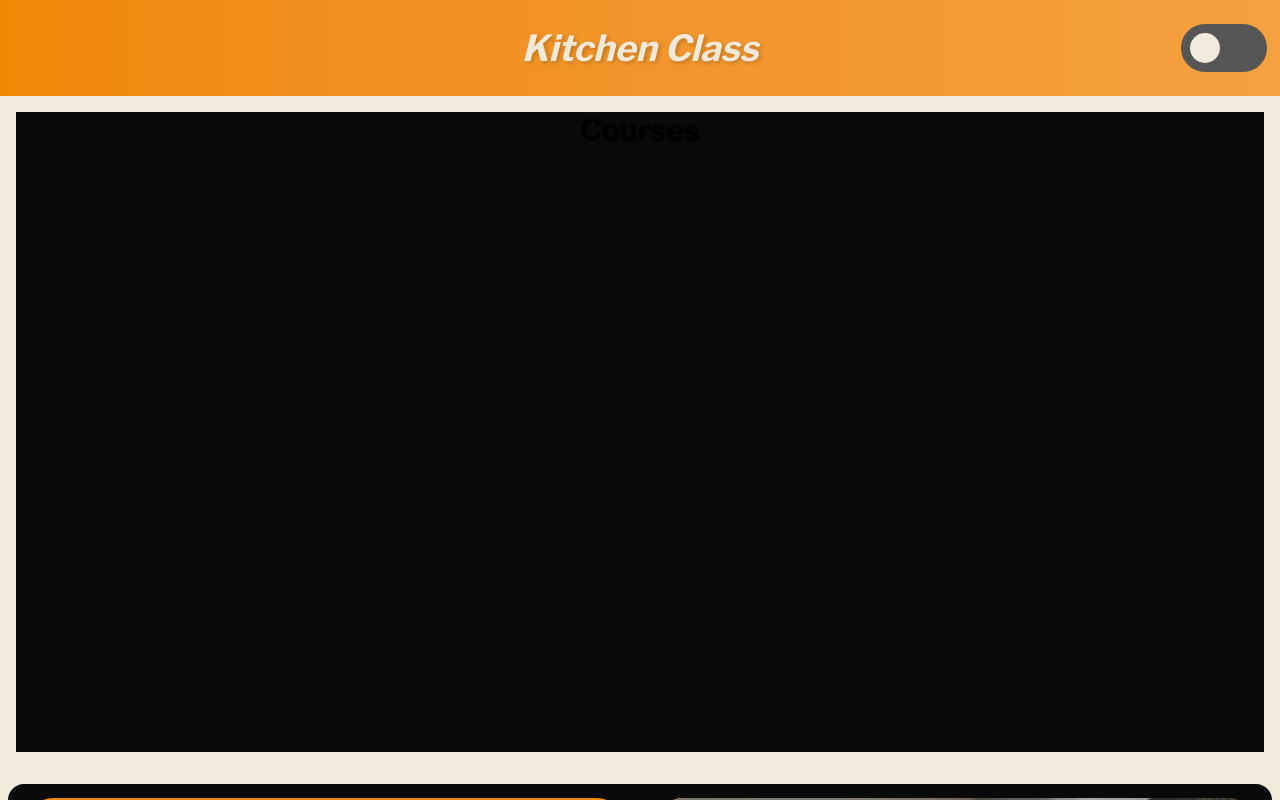
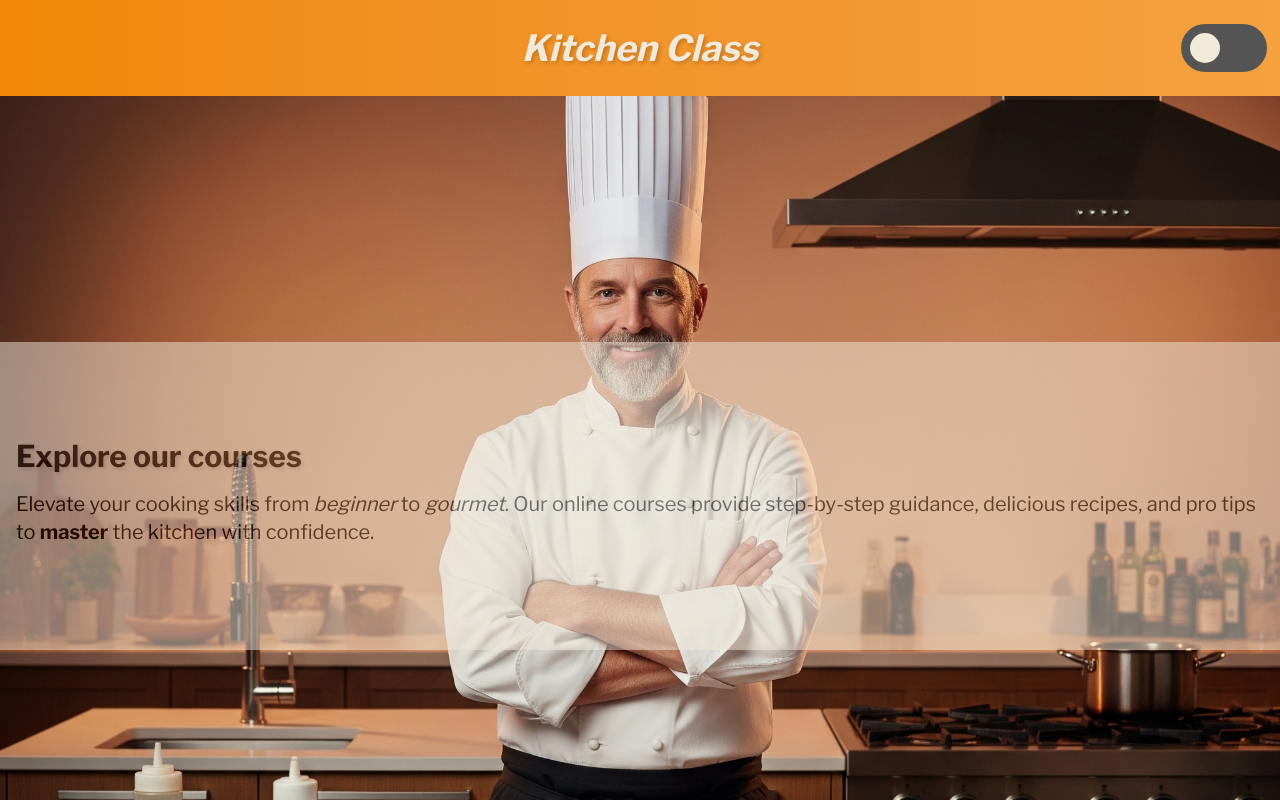
Before and after one commit to marcoD9/courses-landing-page, a Next.js app: page / in a window 1280 px wide. Shown: the top 800 px of the page. Built offline with nearby package versions, Linux system fonts and the light colour scheme.

Commit message:
Update title, add animations with framer motion

```diff
--- a/src/app/components/SectionTitle.tsx
+++ b/src/app/components/SectionTitle.tsx
@@ -1,11 +1,62 @@
+"use client";
+
 import React from "react";
+import { motion } from "framer-motion";
 
 export default function SectionTitle() {
+  const imagePath = "/background.png";
+  const sectionVariants = {
+    initial: { opacity: 0, y: 50 }, // Starts invisible, moved 100px down
+    whileInView: {
+      opacity: 1,
+      y: 0,
+      transition: { duration: 0.6, ease: "easeOut" },
+    }, // Fades in and moves up
+  };
+
   return (
-    <div className="bg-[var(--background)] h-[80vh] m-4">
-      <div className=" title-secondary flex flex-row  justify-center">
-        <h2>Courses</h2>
-      </div>
-    </div>
+    <>
+      <motion.div
+        className="relative h-[40vh] sm:h-[60vh] md:h-[80vh] xl:h-[100vh] bg-[var(--body)] overflow-hidden"
+        variants={sectionVariants} // Apply the defined section animation variants
+        initial="initial" // Set the initial state
+        whileInView="whileInView" // Animate to this state when the element enters the viewport
+        viewport={{ once: false }} // 'false' means animations will re-trigger every time the element enters/leaves view.
+        // Set to 'true' if you only want the entry animation to play once.
+      >
+        {/*Image */}
+        <div
+          className="absolute inset-0 bg-cover bg-center opacity-100"
+          style={{ backgroundImage: `url('${imagePath}')` }}
+        ></div>{" "}
+        {/*Title Container */}
+        <div className="bg-[var(--text-primary)] absolute top-1/2 left-1/2 -translate-x-1/2 -translate-y-1/2 w-full  opacity-50 z-20 flex items-center justify-center">
+          {/*
+          - absolute: Positions the element relative to its nearest positioned ancestor (the motion.div).
+          - top-1/2 left-1/2: Moves the top-left corner of the div to the center of the parent.
+          - -translate-x-1/2 -translate-y-1/2: Shifts the div back by half its own width and height, perfectly centering it.
+        */}
+
+          {/* Title Text */}
+          <div
+            className="flex flex-col items-start w-full justify-start px-4
+            /* padding */
+            py-8
+            sm:py-12
+            md:py-16
+            lg:py-24
+          "
+          >
+            <h2 className="title-secondary">Explore our courses</h2>
+            <h3 className="title-tertiary">
+              Elevate your cooking skills from <em>beginner</em> to{" "}
+              <em>gourmet</em>. Our online courses provide step-by-step
+              guidance, delicious recipes, and pro tips to{" "}
+              <strong>master</strong> the kitchen with confidence.
+            </h3>
+          </div>
+        </div>
+      </motion.div>
+    </>
   );
 }
```
